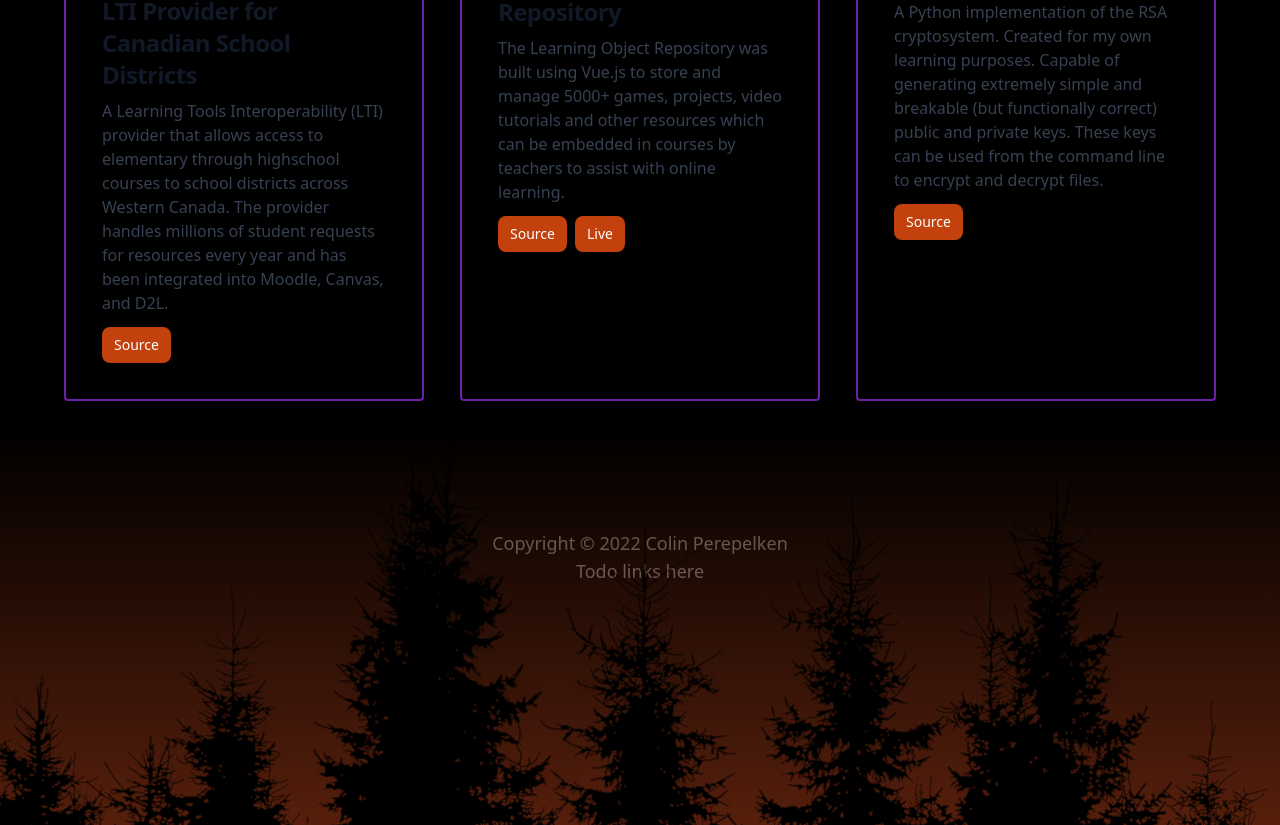
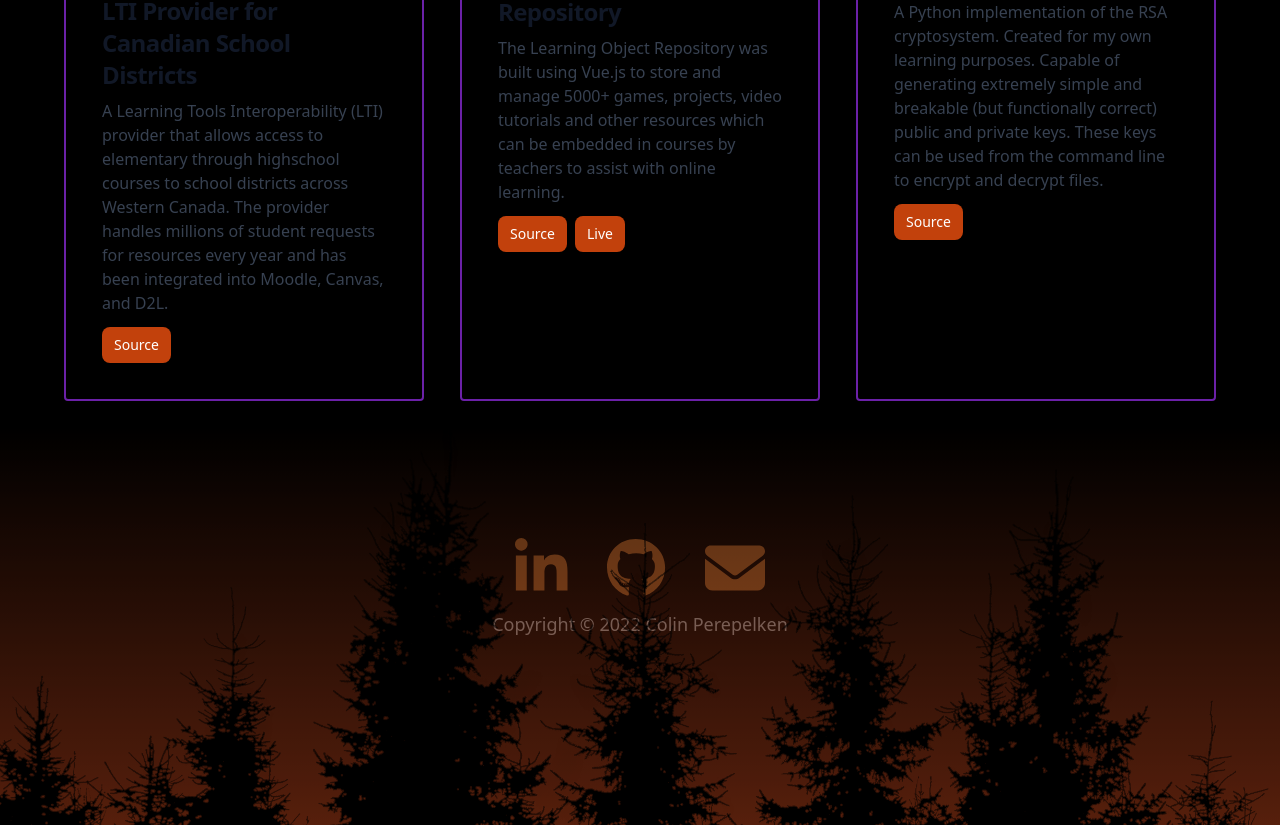
Before and after one commit to colinperepelken/blog, a React (Create React App) app in the folder client/: page / in a window 1280 px wide. Shown: the part 3426-4251 px from the top of the page. Built offline with nearby package versions, Linux system fonts and the light colour scheme.

Commit message:
Add icons to footer

```diff
--- a/client/package.json
+++ b/client/package.json
@@ -4,6 +4,11 @@
     "private": true,
     "dependencies": {
         "@blog/shared-types": "file:../shared-types",
+        "@fortawesome/fontawesome-svg-core": "^6.2.1",
+        "@fortawesome/free-brands-svg-icons": "^6.2.1",
+        "@fortawesome/free-regular-svg-icons": "^6.2.1",
+        "@fortawesome/free-solid-svg-icons": "^6.2.1",
+        "@fortawesome/react-fontawesome": "^0.2.0",
         "@testing-library/jest-dom": "^5.11.4",
         "@testing-library/react": "^11.1.0",
         "@testing-library/user-event": "^12.1.10",
--- a/client/src/App.tsx
+++ b/client/src/App.tsx
@@ -1,5 +1,5 @@
 import React from 'react'
-import Footer from './components/views/Footer'
+import Footer from './components/views/footer/Footer'
 import Banner from './components/views/banner/Banner'
 import { ParallaxProvider } from 'react-scroll-parallax'
 import { Switch, Route, BrowserRouter as Router } from 'react-router-dom'
--- a/client/src/components/views/Footer.tsx
+++ b/client/src/components/views/footer/Footer.tsx
@@ -1,6 +1,9 @@
 import { ParallaxBanner } from 'react-scroll-parallax'
 import { BannerLayer } from 'react-scroll-parallax/dist/components/ParallaxBanner/types'
 import { config } from 'src/config'
+import { faGithub, faLinkedinIn } from '@fortawesome/free-brands-svg-icons'
+import { faEnvelope } from '@fortawesome/free-solid-svg-icons'
+import FooterIcon from './FooterIcon'
 
 const Footer = () => {
     const foregroundTrees: BannerLayer = {
@@ -26,12 +29,16 @@ const Footer = () => {
             layers={[gradientOverlay, foregroundTrees]}
             className="pt-20 h-1/2"
         >
-            <footer className="p-3 mt-3 w-full text-center text-lg font-thin text-white">
-                <p>
+            <footer className="p-3 mt-3 w-full text-center text-white">
+                <div className="space-x-10 mt-2">
+                    <FooterIcon href={config.linkedInUrl} icon={faLinkedinIn} />
+                    <FooterIcon href={config.githubUrl} icon={faGithub} />
+                    <FooterIcon href={config.mailUrl} icon={faEnvelope} />
+                </div>
+                <p className="text-lg font-thin mt-3">
                     Copyright &copy; {new Date().getFullYear()}{' '}
                     {config.copyrightText}
                 </p>
-                <p>Todo links here</p>
             </footer>
         </ParallaxBanner>
     )
--- /dev/null
+++ b/client/src/components/views/footer/FooterIcon.tsx
@@ -0,0 +1,18 @@
+import { IconProp } from '@fortawesome/fontawesome-svg-core'
+import { FontAwesomeIcon } from '@fortawesome/react-fontawesome'
+
+interface IProps {
+    href: string
+    icon: IconProp
+}
+
+const FooterIcon = (props: IProps) => (
+    <a
+        href={props.href}
+        className="text-secondary-400 text-6xl hover:cursor-pointer hover:text-secondary-300"
+    >
+        <FontAwesomeIcon icon={props.icon} />
+    </a>
+)
+
+export default FooterIcon
--- a/client/src/config.ts
+++ b/client/src/config.ts
@@ -6,6 +6,9 @@ interface IConfig {
     copyrightText: string
     theme: ITheme
     apiHost: string
+    linkedInUrl: string
+    githubUrl: string
+    mailUrl: string
 }
 
 // TODO this could eventually be configurable using an 'admin' UI
@@ -15,4 +18,7 @@ export const config: IConfig = {
     copyrightText: 'Colin Perepelken',
     theme: DefaultTheme,
     apiHost: 'http://localhost:3001',
+    linkedInUrl: 'https://www.linkedin.com/in/colin-perepelken/',
+    githubUrl: 'https://github.com/colinperepelken',
+    mailUrl: 'mailto:colin@perepelken.ca',
 }
```
Also changed, not shown: 1 other file (tests, documents, lock files or other folders).
